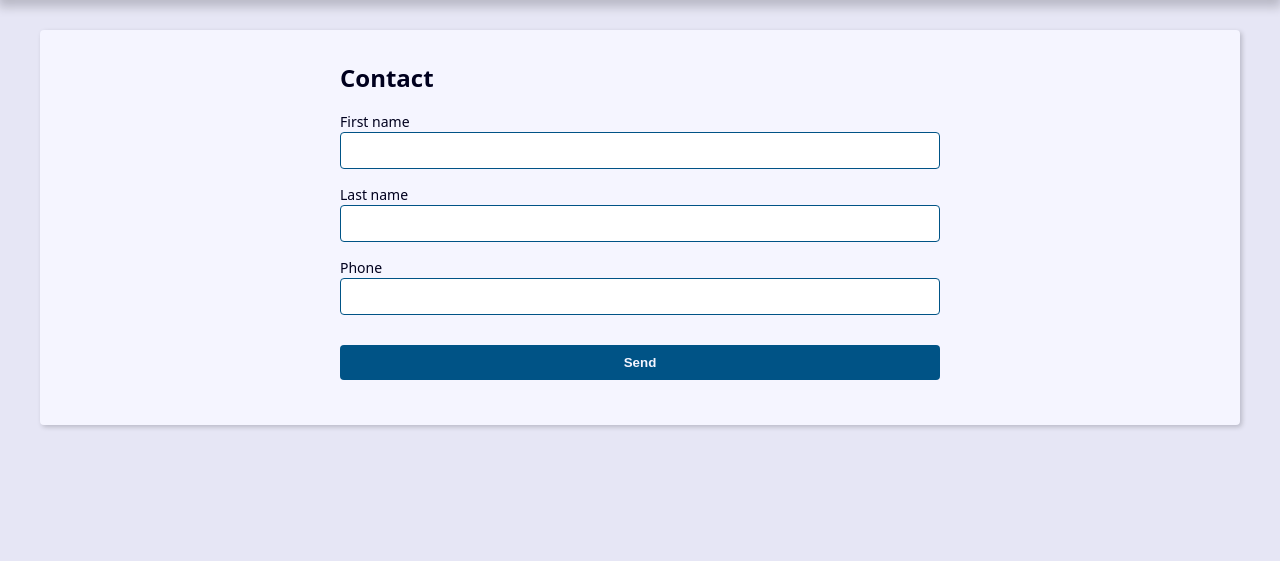
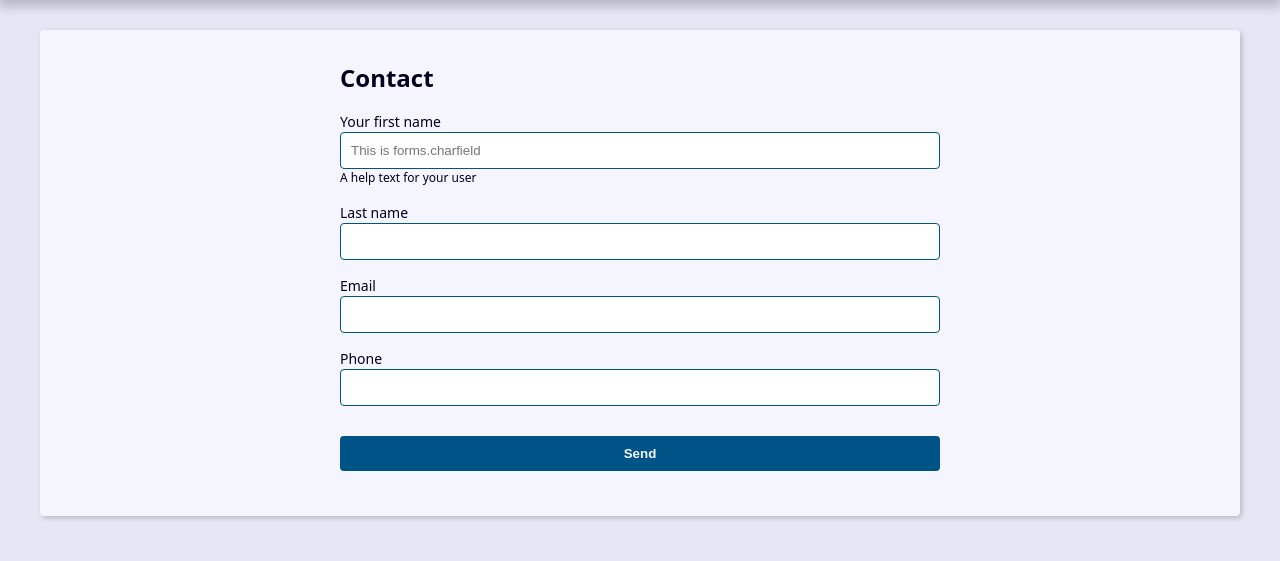
Before and after one commit to Matiaszz/Django-Agenda, a Django app: page /contact/create in a window 1280 px wide. Shown: the part 239-800 px from the top of the page. Run offline with Django 5.2, Linux system fonts and the light colour scheme.

Commit message:
Learning about add_error and validate a field

```diff
--- a/contact/forms.py
+++ b/contact/forms.py
@@ -5,16 +5,55 @@ from django.core.exceptions import ValidationError
 
 
 class ContactForm(forms.ModelForm):
+
+    first_name = forms.CharField(widget=forms.TextInput(
+        attrs={
+            'placeholder': 'This is forms.charfield'
+        }),
+        label='Your first name',
+        help_text='A help text for your user'
+    )
+
+    def __init__(self, *args, **kwargs):
+        super().__init__(*args, **kwargs)
+
+        # self.fields['first_name'].widget.attrs.update({
+        #     'placeholder': This is INIT',
+        #     'class': 'class1 class2',
+        # }
+        # )
+
     class Meta:
         model = Contact
-        fields = ('first_name', 'last_name', 'phone')
+        fields = ('first_name', 'last_name', 'email', 'phone')
+        # widgets = {
+        #     'first_name': forms.TextInput(attrs={
+        #         'class': 'classeaA classeB',
+        #         'placeholder': 'This is widgets'
+        #     }),
+        #     'email': forms.EmailInput()
+        # }
 
     def clean(self) -> dict[str, Any]:
-        # cleaned_data = self.cleaned_data
-        self.add_error('first_name', ValidationError(
-            'Mensagem de erro', code='invalid'
-        ))
-        self.add_error('first_name', ValidationError(
-            'Mensagem de erro 2', code='invalid'
-        ))
+        first_name = self.cleaned_data.get('first_name')
+        last_name = self.cleaned_data.get('last_name')
+        msg_error_duplicate_value = ValidationError(
+            'Não pode ser igual',)
+
+        if first_name == last_name:
+
+            self.add_error('first_name', msg_error_duplicate_value
+                           )
+
+            self.add_error('last_name', msg_error_duplicate_value
+                           )
         return super().clean()
+
+    # def clean_name_of_field
+    def clean_first_name(self):
+        first_name = self.cleaned_data.get('first_name')
+
+        if first_name == 'ABC':
+            self.add_error('first_name', ValidationError('Não pode ABC'))
+
+        return first_name
--- a/contact/templates/contact/create.html
+++ b/contact/templates/contact/create.html
@@ -19,6 +19,10 @@
             <label for="{{field.id_for_label}}">{{field.label}}</label>
             {{field}}
             {{field.errors}}
+
+            {% if field.help_text %}
+              <p class='help-text'>{{field.help_text}}</p>
+            {% endif %}
           </div>
 
           {% comment %}My solution:
```
